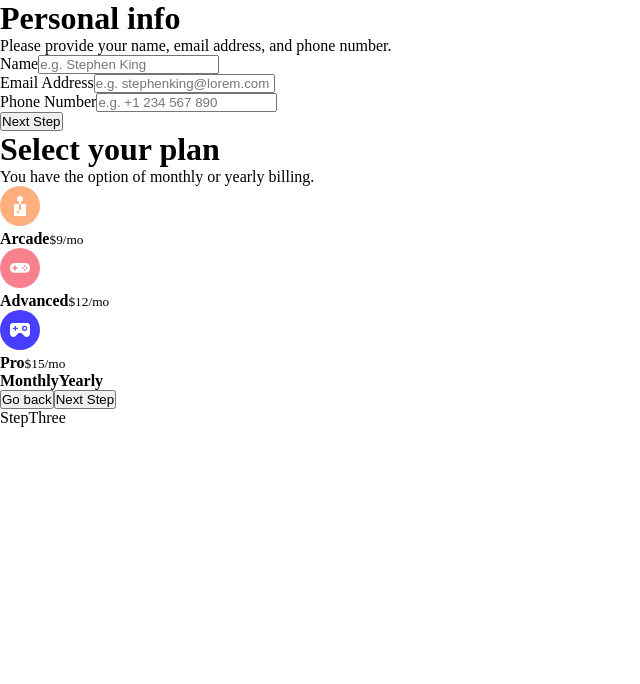
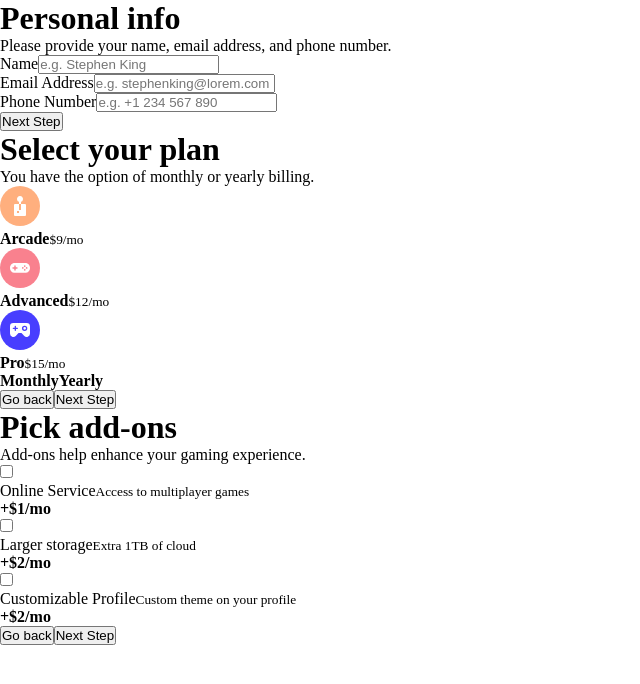
Before and after one commit to Heph-zibah/multi-step-form, a React (Create React App) app: page / in a window 1280 px wide. Shown: the top 684 px of the page, without its empty margins (0-640 px from the left). Built offline with nearby package versions, Linux system fonts and the light colour scheme; the HTML template or start-up script is replaced by a standard one.

Commit message:
added markup

```diff
--- a/src/components/StepThree.jsx
+++ b/src/components/StepThree.jsx
@@ -2,7 +2,46 @@ import React from 'react'
 
 const StepThree = () => {
   return (
-    <div>StepThree</div>
+    <>
+        <div>
+            <h1>Pick add-ons</h1>
+            <p>Add-ons help enhance your gaming experience.</p>
+            <form action="">
+                <div>
+                    <input type="checkbox" />
+                    <div>
+                        <label htmlFor="service">Online Service</label>
+                        <small>Access to multiplayer games</small>
+                    </div>
+                    <strong>+$1/mo</strong>
+                </div>
+                <div>
+                    <input type="checkbox" />
+                    <div>
+                        <label htmlFor="storage">Larger storage</label>
+                        <small>Extra 1TB of cloud</small>
+                    </div>
+                    <strong>+$2/mo</strong>
+                </div>
+                <div>
+                    <input type="checkbox" />
+                    <div>
+                        <label htmlFor="profile">Customizable Profile</label>
+                        <small>Custom theme on your profile</small>
+                    </div>
+                    <strong>+$2/mo</strong>
+                </div>
+            </form>
+            <div>
+                <button>
+                    Go back
+                </button>
+                <button>
+                    Next Step
+                </button>
+            </div>
+        </div>
+    </>
   )
 }
 
```
